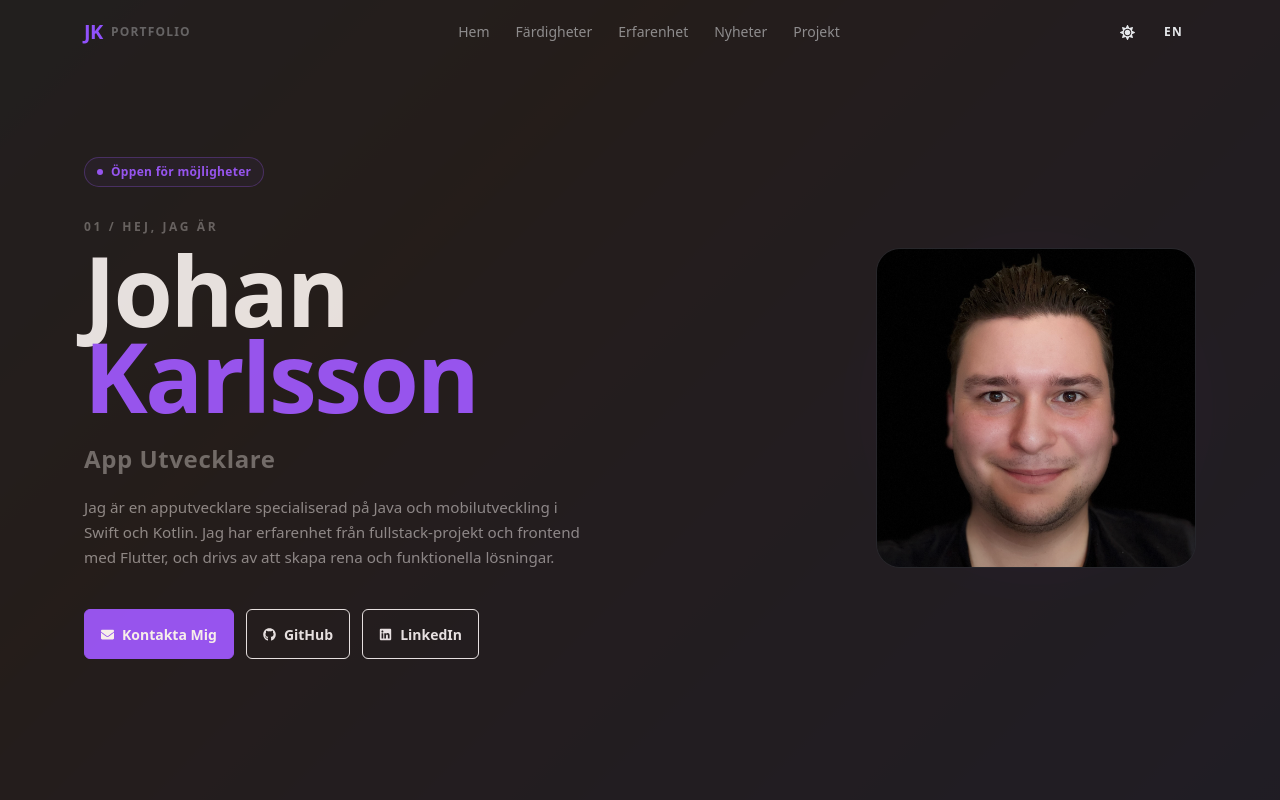
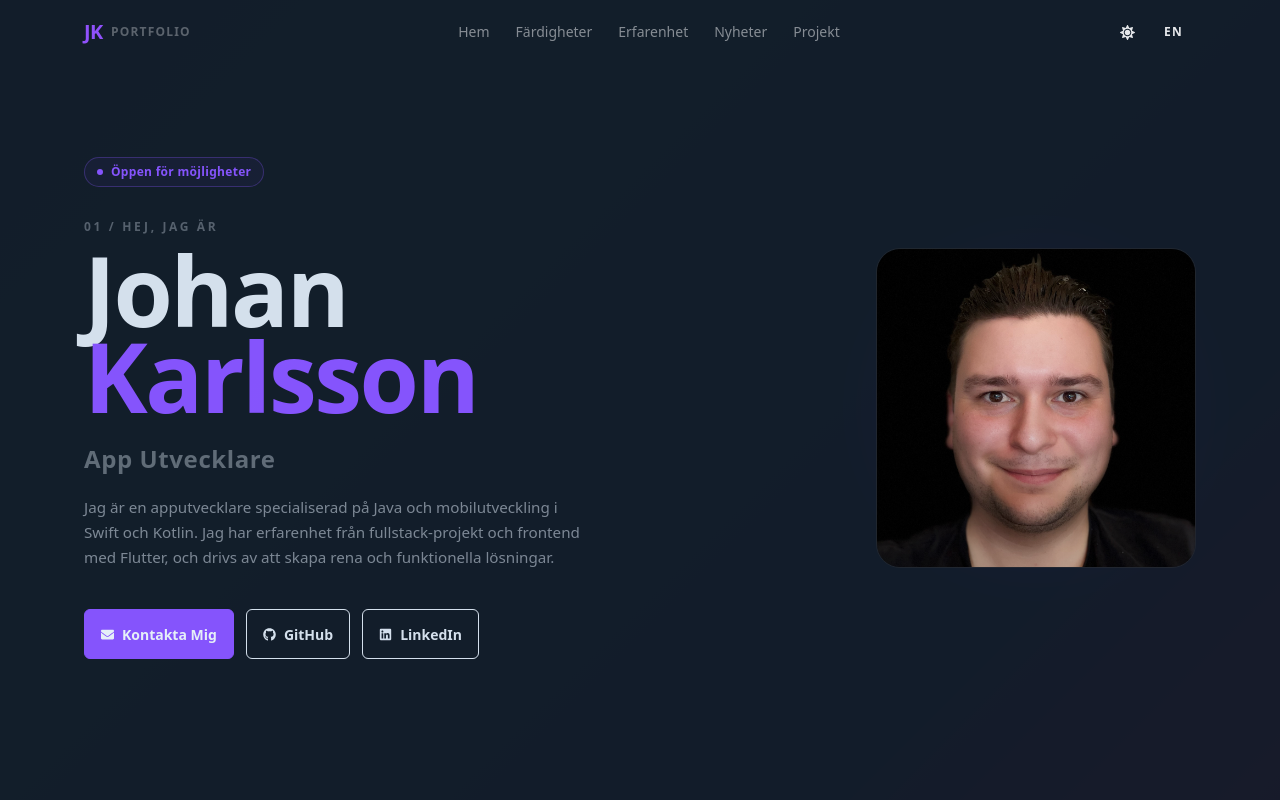
Before and after one commit to gurkvatten/gurkvatten.github.io, a React (Vite) app: page / in a window 1280 px wide. Shown: the top 800 px of the page. Built offline with nearby package versions, Linux system fonts and the light colour scheme; the HTML template or start-up script is replaced by a standard one.

Commit message:
Change hero gradient colors to purple and blue
https://claude.ai/code/session_01AwNw3PS4TDc5PKwhDrvD9y

```diff
--- a/src/App.jsx
+++ b/src/App.jsx
@@ -307,7 +307,7 @@ function GradientBackground({ className = '', style = {}, transition, ...props }
         <motion.div
             className={`size-full ${className}`}
             style={{
-                background: 'linear-gradient(135deg, var(--color-primary), var(--color-accent), var(--color-secondary), var(--color-primary))',
+                background: 'linear-gradient(135deg, oklch(50% 0.28 295), oklch(55% 0.22 265), oklch(60% 0.25 240), oklch(50% 0.28 295))',
                 backgroundSize: '400% 400%',
                 ...style,
             }}
```
